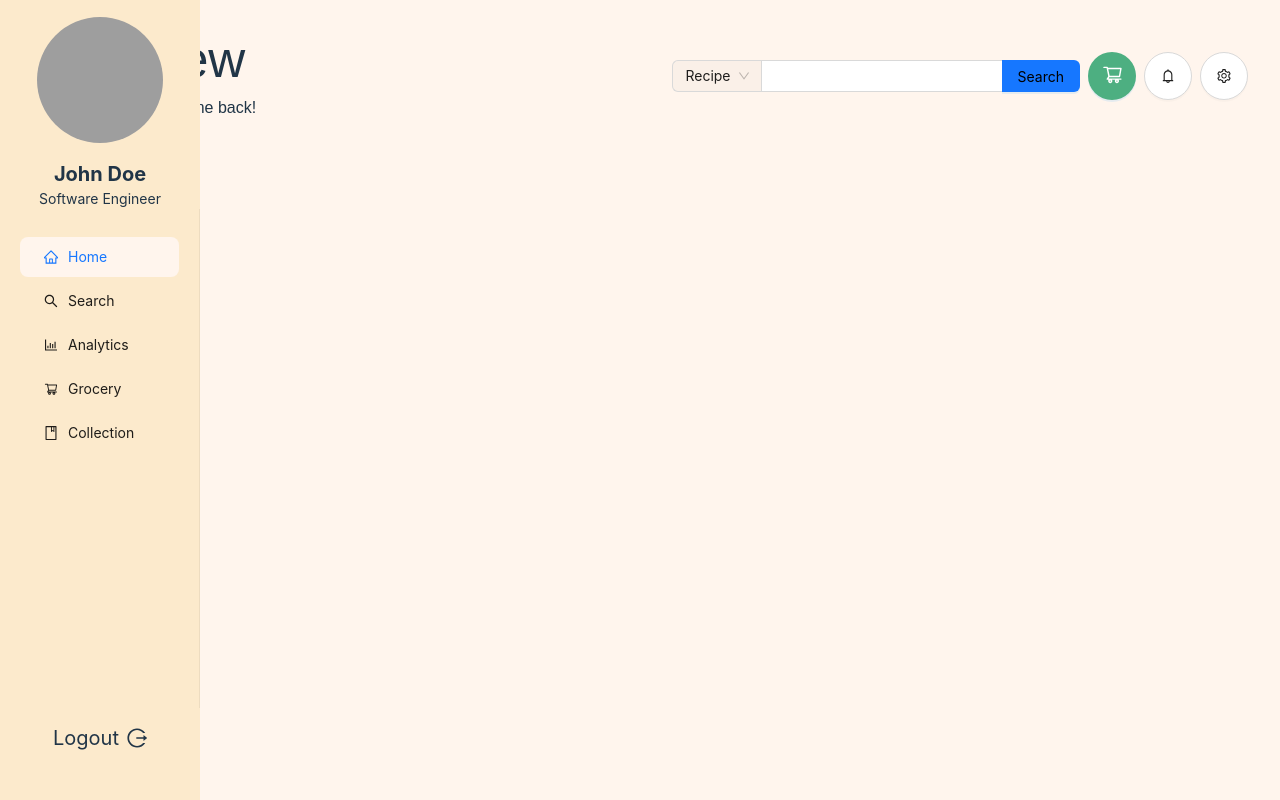
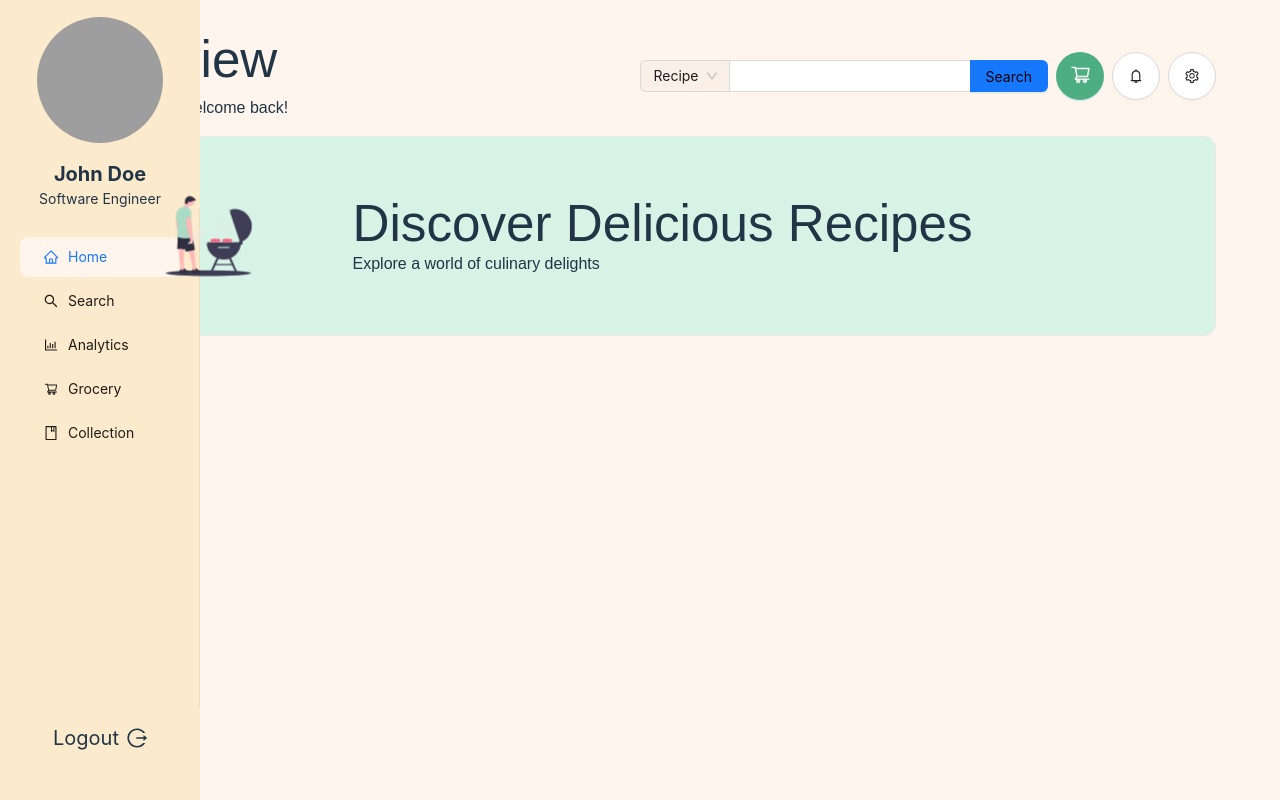
Before and after one commit to ChatGPT-Goes-to-School/tastebuds-web, a React (Vite) app: page / in a window 1280 px wide. Built offline with nearby package versions, Linux system fonts and the light colour scheme; grey boxes are pictures that could not be loaded.

Commit message:
hero section

```diff
--- a/package.json
+++ b/package.json
@@ -14,7 +14,8 @@
     "million": "^2.4.9",
     "react": "^18.2.0",
     "react-dom": "^18.2.0",
-    "react-router-dom": "^6.14.1"
+    "react-router-dom": "^6.14.1",
+    "vite-plugin-svgr": "^3.2.0"
   },
   "devDependencies": {
     "@types/react": "^18.2.14",
--- a/src/App.css
+++ b/src/App.css
@@ -31,3 +31,7 @@
   color: #fceacc;
   border-color: #fceacc;
 }
+
+.svg-bg {
+  transform: scale(0.3);
+}
--- /dev/null
+++ b/src/components/Hero.jsx
@@ -0,0 +1,18 @@
+import React from 'react';
+import { ReactComponent as BackgroundSvg } from '../assets/barbecue.svg';
+
+const HeroSection = () => {
+  return (
+    <div className="bg-[#d7f3e6] border rounded-xl  m-8 mt-4 h-[200px] flex items-center justify-center">
+      <div className="flex items-center justify-center w-1/4 h-[200px]">
+        <BackgroundSvg className="svg-bg" />
+      </div>
+      <div className="flex flex-col w-3/4">
+        <h1>Discover Delicious Recipes</h1>
+        <p>Explore a world of culinary delights</p>
+      </div>
+    </div>
+  );
+};
+
+export default HeroSection;
--- a/src/layout/RootLayout.jsx
+++ b/src/layout/RootLayout.jsx
@@ -5,7 +5,7 @@ const RootLayout = ({ children }) => {
   return (
     <div className="h-screen w-screen flex justify-start">
       <Sidebar />
-      <main className="w-full">
+      <main className="w-full ml-8 mr-8">
         <Outlet />
       </main>
     </div>
--- a/src/pages/HomePage.jsx
+++ b/src/pages/HomePage.jsx
@@ -1,9 +1,11 @@
 import Header from '../components/Header';
+import HeroSection from '../components/Hero';
 
 const HomePage = () => {
   return (
-    <div className="flex">
+    <div className="flex flex-col">
       <Header />
+      <HeroSection />
     </div>
   );
 };
--- a/vite.config.js
+++ b/vite.config.js
@@ -1,8 +1,9 @@
 import { defineConfig } from 'vite';
 import react from '@vitejs/plugin-react';
 import million from 'million/compiler';
+import svgr from 'vite-plugin-svgr';
 
 // https://vitejs.dev/config/
 export default defineConfig({
-  plugins: [million.vite(), react()],
+  plugins: [million.vite(), svgr(), react()],
 });
```
Also changed, not shown: src/assets/barbecue.svg (added), 1 other file (tests, documents, lock files or other folders).
